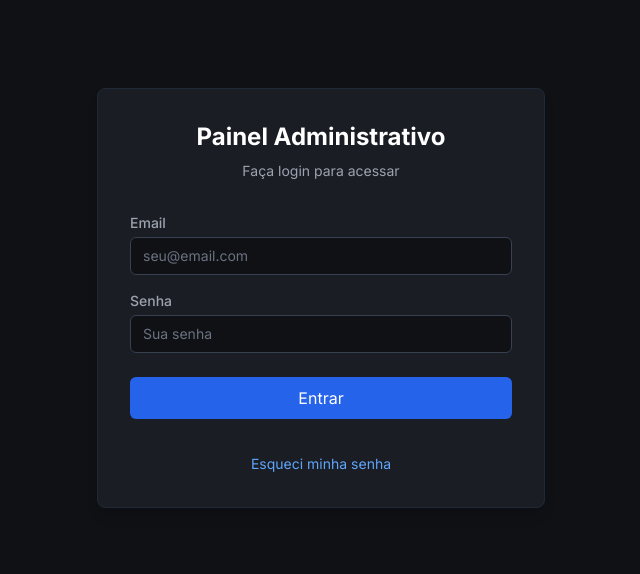
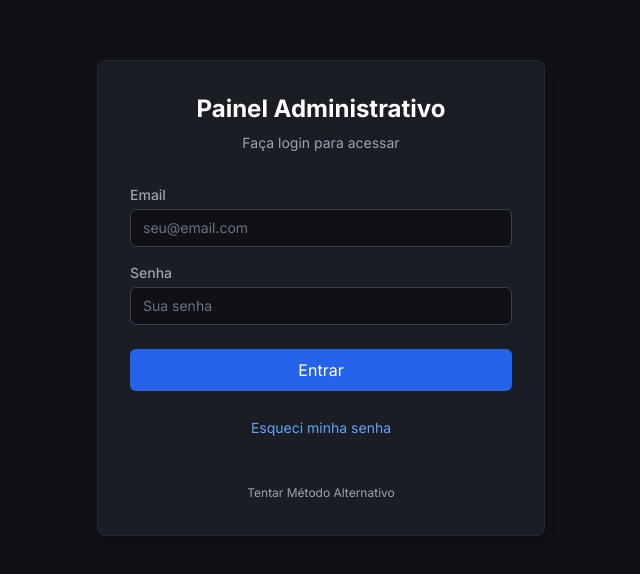
Before and after one commit to navibotlab/navibot, a Next.js app: page /login in a window 1280 px wide. Shown: the part 102-676 px from the top of the page, without its empty margins (319-959 px from the left). Built offline with nearby package versions, Linux system fonts and the light colour scheme.

Commit message:
Autenticação 06

```diff
--- a/src/app/login/page.tsx
+++ b/src/app/login/page.tsx
@@ -1,27 +1,12 @@
 'use client'
 
-import { useState, Suspense, useEffect } from 'react'
+import { useState, useEffect } from 'react'
 import { useRouter } from 'next/navigation'
 import Link from 'next/link'
 import { signIn } from 'next-auth/react'
-import { safeLog } from '@/lib/utils/security'
 
-// Componente principal com Suspense
+// Componente simplificado de login
 export default function Login() {
-  return (
-    <Suspense fallback={
-      <div className="min-h-screen flex items-center justify-center bg-[#0F1115]">
-        <div className="w-8 h-8 border-4 border-blue-500 border-t-transparent rounded-full animate-spin"></div>
-        <span className="ml-2 text-white">Carregando...</span>
-      </div>
-    }>
-      <LoginForm />
-    </Suspense>
-  )
-}
-
-// Componente com o formulário e lógica
-function LoginForm() {
   const [email, setEmail] = useState('');
   const [password, setPassword] = useState('');
   const [error, setError] = useState('');
@@ -29,86 +14,77 @@ function LoginForm() {
   const [isLoading, setIsLoading] = useState(false);
   const router = useRouter();
 
-  // Verificar se estamos em produção ou desenvolvimento
-  useEffect(() => {
-    const host = window.location.host;
-    const isProd = host.includes('app.navibot.com.br');
-    console.log(`Ambiente: ${isProd ? 'Produção' : 'Desenvolvimento'}`);
-  }, []);
+  // Função simplificada para login
+  const handleSubmit = async (e: React.FormEvent<HTMLFormElement> | React.MouseEvent<HTMLButtonElement>) => {
+    if (e) {
+      e.preventDefault();
+    }
 
-  // Função de login com melhor tratamento de erros
-  const handleLogin = async () => {
     try {
-      // Validação básica
+      setIsLoading(true);
+      setError('');
+      setDebugInfo('Iniciando login... ');
+
+      // Verificação básica
       if (!email || !password) {
         setError('Email e senha são obrigatórios');
+        setIsLoading(false);
         return;
       }
 
-      setError('');
-      setDebugInfo('');
-      setIsLoading(true);
+      // Log diretamente no DOM para diagnóstico
+      const debugElement = document.getElementById('debug-output');
+      if (debugElement) {
+        debugElement.innerText = 'Tentando autenticar...';
+      }
 
-      console.log('1. Iniciando tentativa de login');
-
-      // Registrar informação de debug no cliente
-      setDebugInfo(prev => prev + '1. Tentando login... ');
-
+      // Tentar fazer login
       const result = await signIn('credentials', {
+        redirect: false,
         email,
-        password,
-        redirect: false
+        password
       });
 
-      console.log('2. Resposta do signIn:', result);
-      setDebugInfo(prev => prev + `2. Resposta: ${JSON.stringify(result)} `);
+      // Atualizar informações de debug
+      setDebugInfo(`Resposta: ${JSON.stringify(result)}`);
+      if (debugElement) {
+        debugElement.innerText += `\nResposta: ${JSON.stringify(result)}`;
+      }
 
+      // Verificar resultado
       if (!result) {
-        console.error('Resultado do signIn é nulo ou indefinido');
-        setError('Erro de autenticação: resposta vazia do servidor');
-        setDebugInfo(prev => prev + '3. Erro: Resposta vazia ');
+        setError('Erro de autenticação: resposta vazia');
         setIsLoading(false);
         return;
       }
 
       if (result.error) {
-        console.error('Erro ao fazer login:', result.error);
-
-        if (result.error === 'CredentialsSignin') {
-          setError('Email ou senha incorretos');
-        } else {
-          setError(`Erro de autenticação: ${result.error}`);
-        }
-
-        setDebugInfo(prev => prev + `3. Erro: ${result.error} `);
+        setError(result.error === 'CredentialsSignin'
+          ? 'Email ou senha incorretos'
+          : `Erro: ${result.error}`);
         setIsLoading(false);
         return;
       }
 
-      console.log('3. Login bem-sucedido, redirecionando...');
-      setDebugInfo(prev => prev + '3. Sucesso! Redirecionando... ');
+      // Sucesso - redirecionar
+      setDebugInfo('Login bem-sucedido! Redirecionando...');
+      if (debugElement) {
+        debugElement.innerText += '\nLogin bem-sucedido! Redirecionando...';
+      }
 
-      // Adicionar um pequeno atraso antes do redirecionamento
       setTimeout(() => {
-        router.replace('/admin');
-      }, 500);
+        router.push('/admin');
+      }, 1000);
 
-    } catch (error) {
-      // Capturar e registrar qualquer erro durante o processo
-      const errorMessage = error instanceof Error ? error.message : 'Erro desconhecido';
-      console.error('4. Exceção durante autenticação:', error);
-      setError(`Ocorreu um erro ao fazer login: ${errorMessage}`);
-      setDebugInfo(prev => prev + `4. Exceção: ${errorMessage} `);
+    } catch (err: unknown) {
+      const message = err instanceof Error ? err.message : 'Erro desconhecido';
+      setError(`Falha no login: ${message}`);
+      setDebugInfo(`Exceção: ${message}`);
       setIsLoading(false);
-    }
-  };
 
-  // Manipulador para o evento onKeyDown para detectar Enter
-  const handleKeyDown = (e: React.KeyboardEvent) => {
-    if (e.key === 'Enter') {
-      e.preventDefault(); // Prevenir qualquer comportamento padrão
-      if (email && password) {
-        handleLogin();
+      const debugElement = document.getElementById('debug-output');
+      if (debugElement) {
+        debugElement.innerText += `\nExceção: ${message}`;
       }
     }
   };
@@ -125,7 +101,8 @@ function LoginForm() {
           </p>
         </div>
 
-        <div className="mt-8 space-y-6">
+        {/* Usando uma abordagem direta com um formulário tradicional */}
+        <form onSubmit={handleSubmit} className="mt-8 space-y-6">
           <div className="space-y-4">
             <div>
               <label htmlFor="email" className="block text-sm font-medium text-gray-400 mb-1">
@@ -133,13 +110,14 @@ function LoginForm() {
               </label>
               <input
                 id="email"
+                name="email"
                 type="email"
+                autoComplete="email"
                 required
                 className="appearance-none relative block w-full px-3 py-2 border border-gray-700 rounded-md placeholder-gray-500 text-white bg-[#0F1115] focus:outline-none focus:ring-1 focus:ring-blue-500 focus:border-blue-500 sm:text-sm transition-colors"
                 placeholder="seu@email.com"
                 value={email}
                 onChange={(e) => setEmail(e.target.value)}
-                onKeyDown={handleKeyDown}
                 disabled={isLoading}
               />
             </div>
@@ -150,13 +128,14 @@ function LoginForm() {
               </label>
               <input
                 id="password"
+                name="password"
                 type="password"
+                autoComplete="current-password"
                 required
                 className="appearance-none relative block w-full px-3 py-2 border border-gray-700 rounded-md placeholder-gray-500 text-white bg-[#0F1115] focus:outline-none focus:ring-1 focus:ring-blue-500 focus:border-blue-500 sm:text-sm transition-colors"
                 placeholder="Sua senha"
                 value={password}
                 onChange={(e) => setPassword(e.target.value)}
-                onKeyDown={handleKeyDown}
                 disabled={isLoading}
               />
             </div>
@@ -174,10 +153,12 @@ function LoginForm() {
             </div>
           )}
 
+          {/* Área de debug oculta para diagnosticar problemas */}
+          <div id="debug-output" className="hidden text-xs p-2 bg-gray-900 text-green-400 rounded"></div>
+
           <div>
             <button
-              type="button"
-              onClick={handleLogin}
+              type="submit"
               disabled={isLoading}
               className="group relative w-full flex justify-center py-2 px-4 border border-transparent rounded-md text-white bg-blue-600 hover:bg-blue-700 focus:outline-none focus:ring-2 focus:ring-offset-2 focus:ring-blue-500 disabled:opacity-50 disabled:cursor-not-allowed"
             >
@@ -194,7 +175,6 @@ function LoginForm() {
               )}
             </button>
           </div>
-        </div>
 
           <div className="text-center mt-4">
             <Link
@@ -204,6 +184,18 @@ function LoginForm() {
               Esqueci minha senha
             </Link>
           </div>
+        </form>
+
+        {/* Botão alternativo para contornar possíveis problemas */}
+        <div className="pt-2">
+          <button
+            type="button"
+            onClick={handleSubmit}
+            className="text-xs text-center w-full text-gray-400 hover:text-gray-300"
+          >
+            Tentar Método Alternativo
+          </button>
+        </div>
       </div>
     </div>
   );
```
Lines whose indentation alone changed are shown as unchanged.
